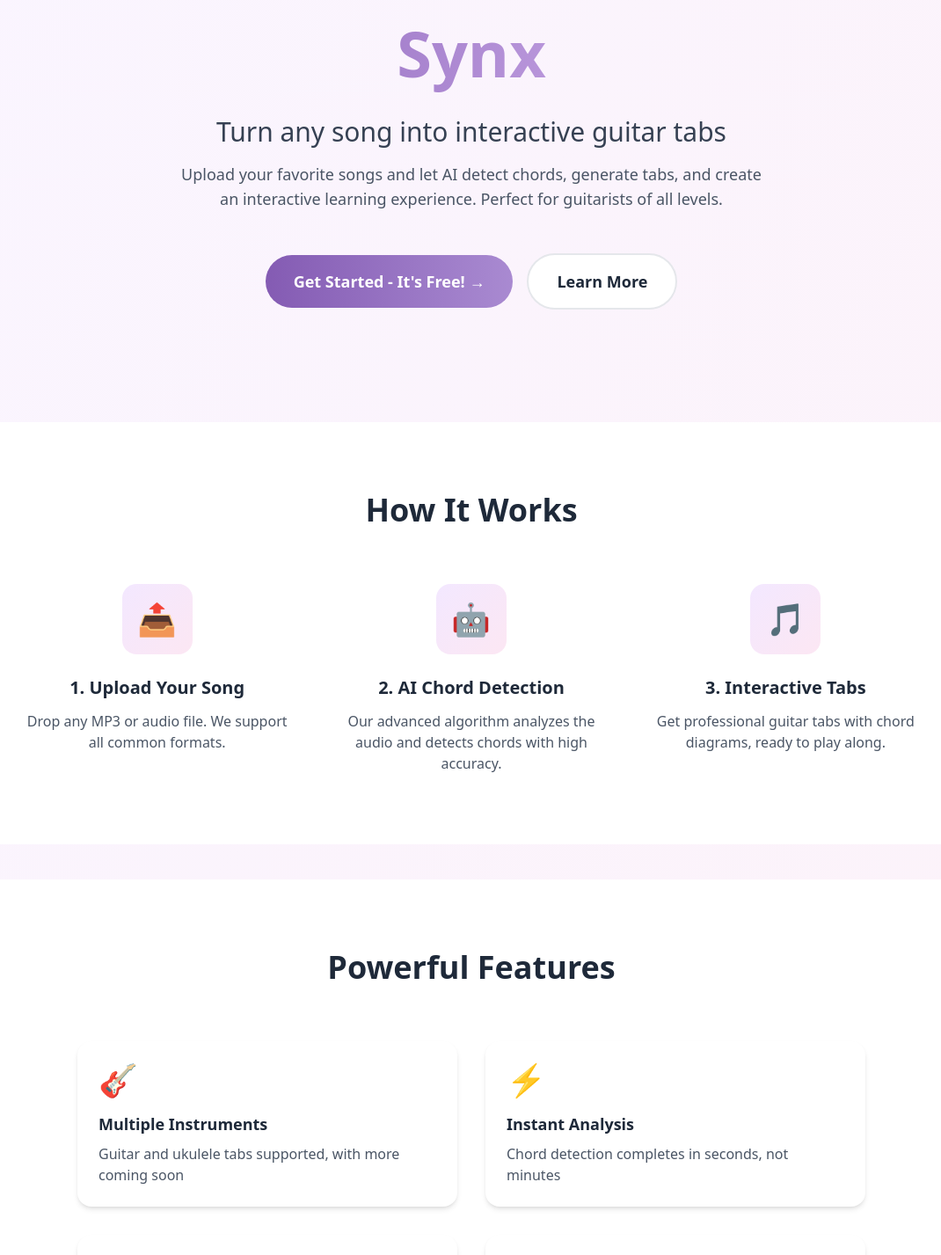
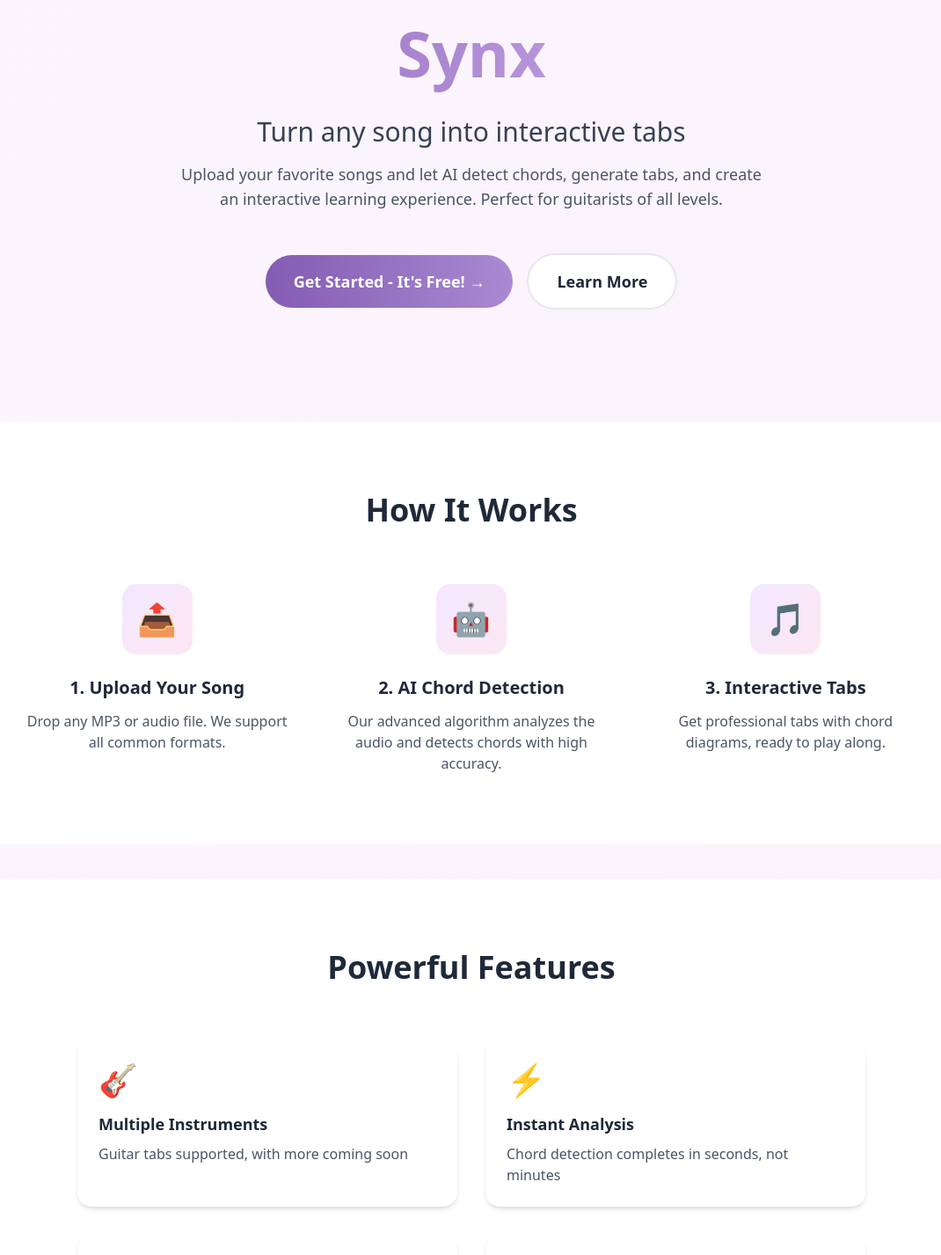
Before and after one commit to carlog1566/Synx, a React app in the folder frontend/: page / in a window 1280 px wide. Shown: the part 160-1587 px from the top of the page at 88% size, without its empty margins (104-1174 px from the left). Built offline with nearby package versions, Linux system fonts and the light colour scheme; the HTML template or start-up script is replaced by a standard one.

Commit message:
Minor Edits to SongDetailPage and HomePage

```diff
--- a/frontend/src/pages/HomePage.jsx
+++ b/frontend/src/pages/HomePage.jsx
@@ -14,7 +14,7 @@ const HomePage = () => {
                     </h1>
 
                     <p className="text-2xl md:text-3xl text-gray-700 mb-4 font-light">
-                        Turn any song into interactive guitar tabs
+                        Turn any song into interactive tabs
                     </p>
 
                     <p className="text-lg text-gray-600 mb-12 max-w-2xl mx-auto">
@@ -76,7 +76,7 @@ const HomePage = () => {
                             </div>
                             <h3 className="text-xl font-bold mb-3 text-gray-800">3. Interactive Tabs</h3>
                             <p className="text-gray-600">
-                                Get professional guitar tabs with chord diagrams, ready to play along.
+                                Get professional tabs with chord diagrams, ready to play along.
                             </p>
                         </div>
                     </div>
@@ -94,7 +94,7 @@ const HomePage = () => {
                         <HomeCard
                         icon="🎸"
                         title="Multiple Instruments"
-                        description="Guitar and ukulele tabs supported, with more coming soon"
+                        description="Guitar tabs supported, with more coming soon"
                         />
                         <HomeCard
                         icon="⚡"
--- a/frontend/src/pages/SongDetailPage.jsx
+++ b/frontend/src/pages/SongDetailPage.jsx
@@ -1,5 +1,5 @@
 import { songAPI } from "../services/api";
-import { Link, useParams, useNavigate } from 'react-router';
+import { Link, useParams } from 'react-router';
 import { useState, useEffect } from 'react';
 import SongDetailNav from "../components/SongDetailNav";
 import Error from "../components/Error";
```
